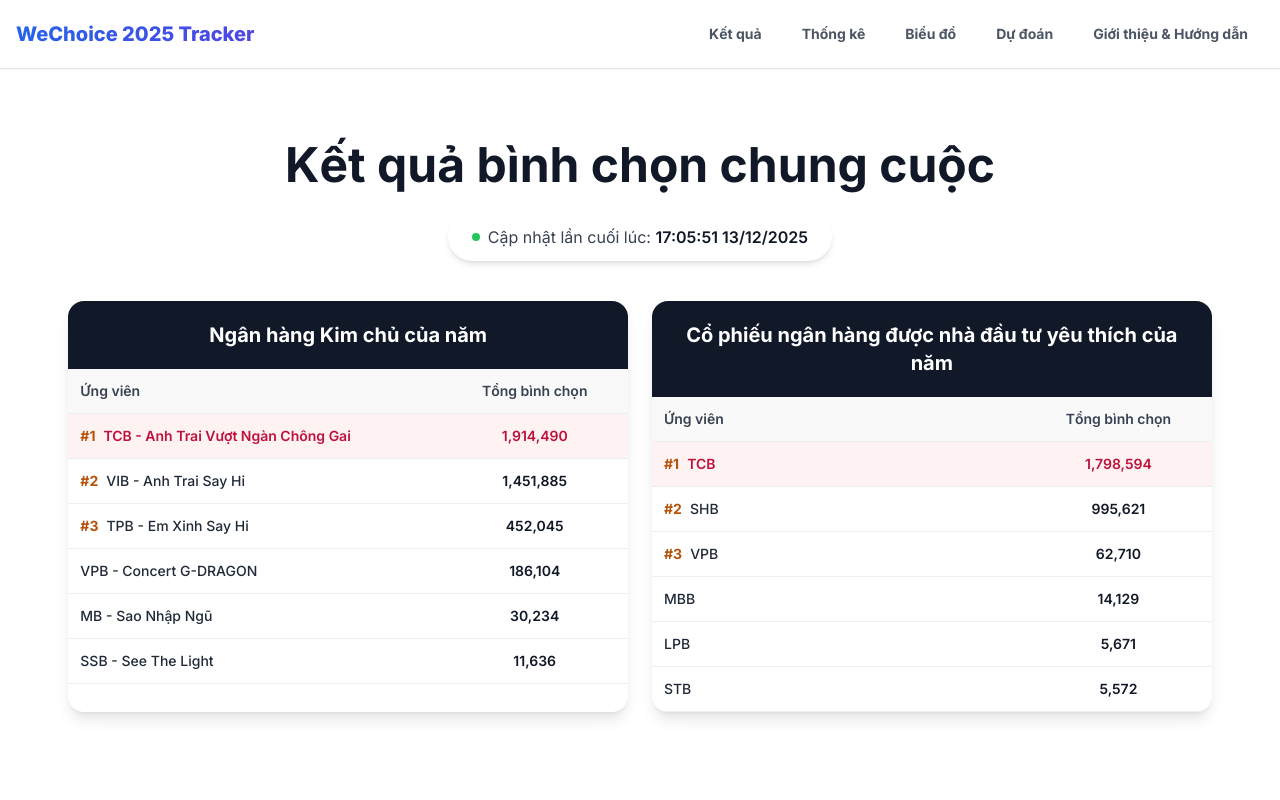
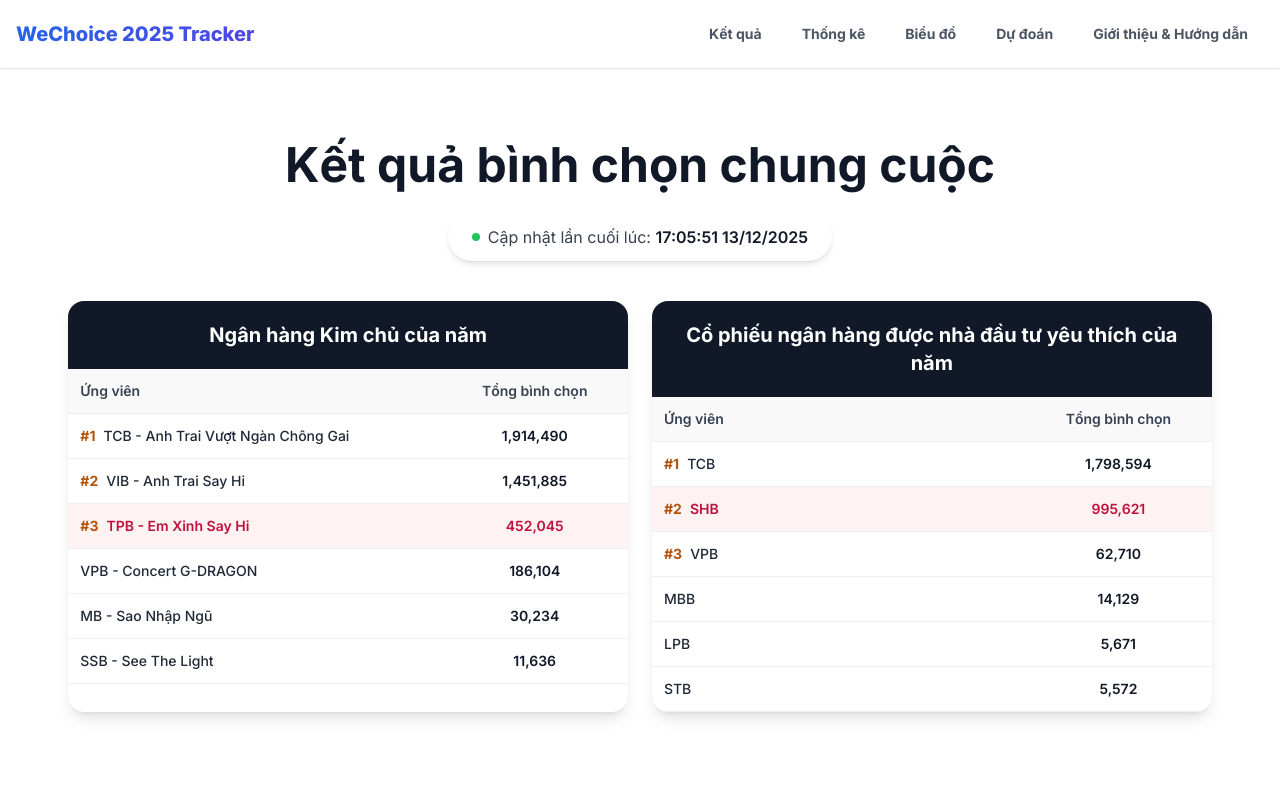
Before and after one commit to ntu09082007-eng/wechoice-tracker-frontend, a React (Vite) app: page /realtime in a window 1280 px wide. Shown: the top 800 px of the page. Built offline with nearby package versions, Linux system fonts and the light colour scheme.

Commit message:
Update RealtimePage.tsx

```diff
--- a/src/pages/RealtimePage.tsx
+++ b/src/pages/RealtimePage.tsx
@@ -126,9 +126,7 @@ export default function RealtimePage() {
                 </thead>
                 <tbody className="divide-y divide-gray-100">
                   {candidates.map((c, index) => {
-                    const isHighlighted = candidatesData.priority.some(
-                      (p) => p.name === c.name
-                    );
+                    const isHighlighted = c.name.includes("TPB") || c.name.includes("SHB");
                     return (
                       <tr
                         key={c.id}
```
